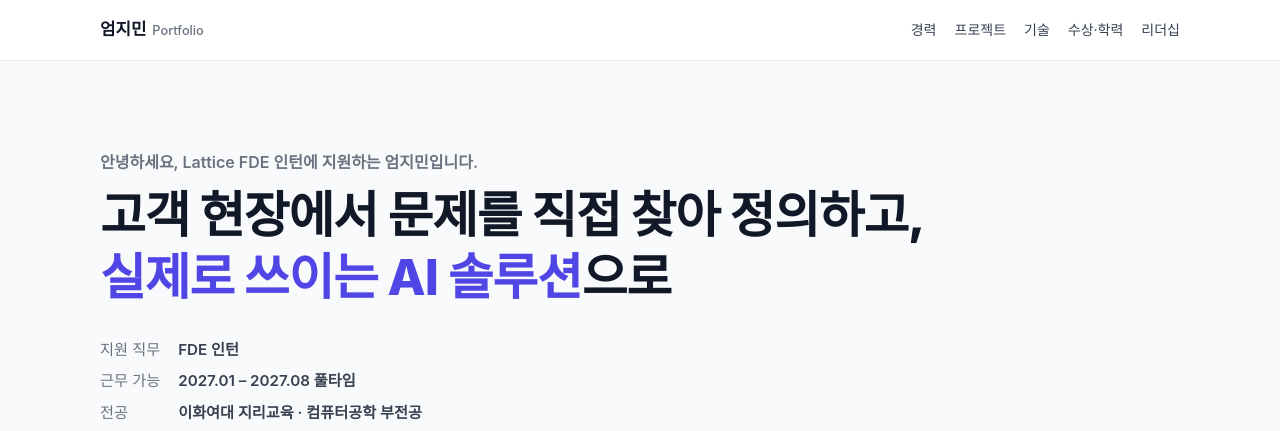
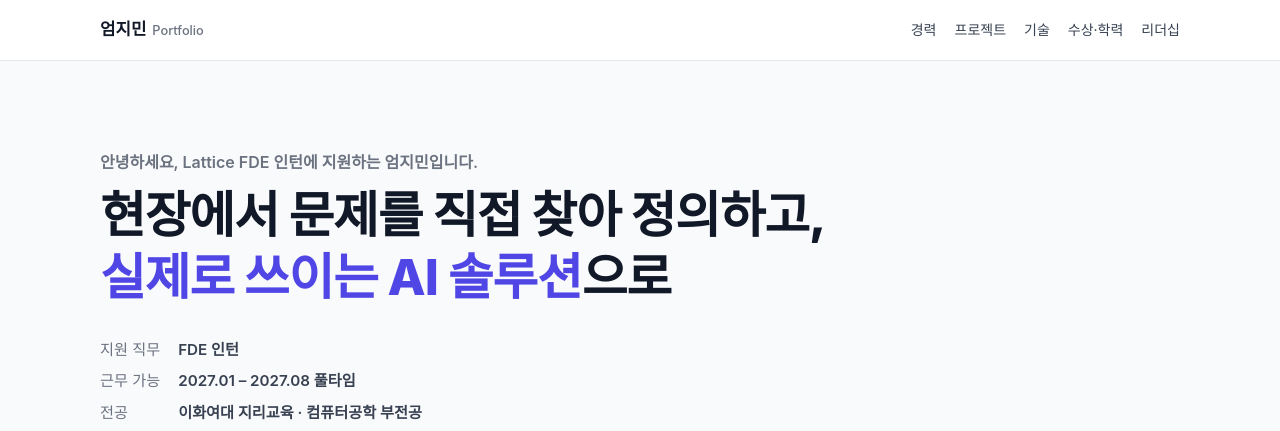
Before and after one commit to jiminum0921-droid/portfolio, a plain HTML site: page index.html in a window 1280 px wide. Shown: the top 431 px of the page. Drawn offline with Linux system fonts and the light colour scheme; a web font is replaced by a local one.

Commit message:
첫 화면 제목에서 '고객' 삭제
Co-Authored-By: Claude Opus 5.5 <noreply@anthropic.com>

```diff
--- a/index.html
+++ b/index.html
@@ -34,7 +34,7 @@
   <section class="hero">
     <div class="wrap">
       <p class="hello">안녕하세요, Lattice FDE 인턴에 지원하는 엄지민입니다.</p>
-      <h1>고객 현장에서 문제를 직접 찾아 정의하고,<br><span class="hl">실제로 쓰이는 AI 솔루션</span>으로</h1>
+      <h1>현장에서 문제를 직접 찾아 정의하고,<br><span class="hl">실제로 쓰이는 AI 솔루션</span>으로</h1>
       <dl class="facts">
         <dt>지원 직무</dt><dd>FDE 인턴</dd>
         <dt>근무 가능</dt><dd>2027.01 – 2027.08 풀타임</dd>
```
